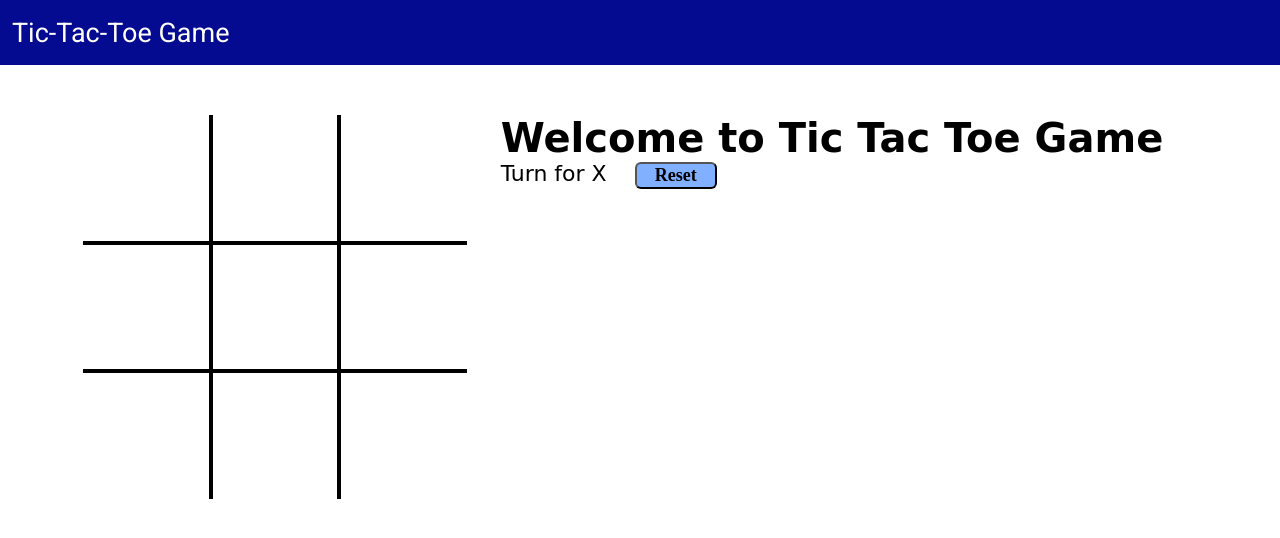
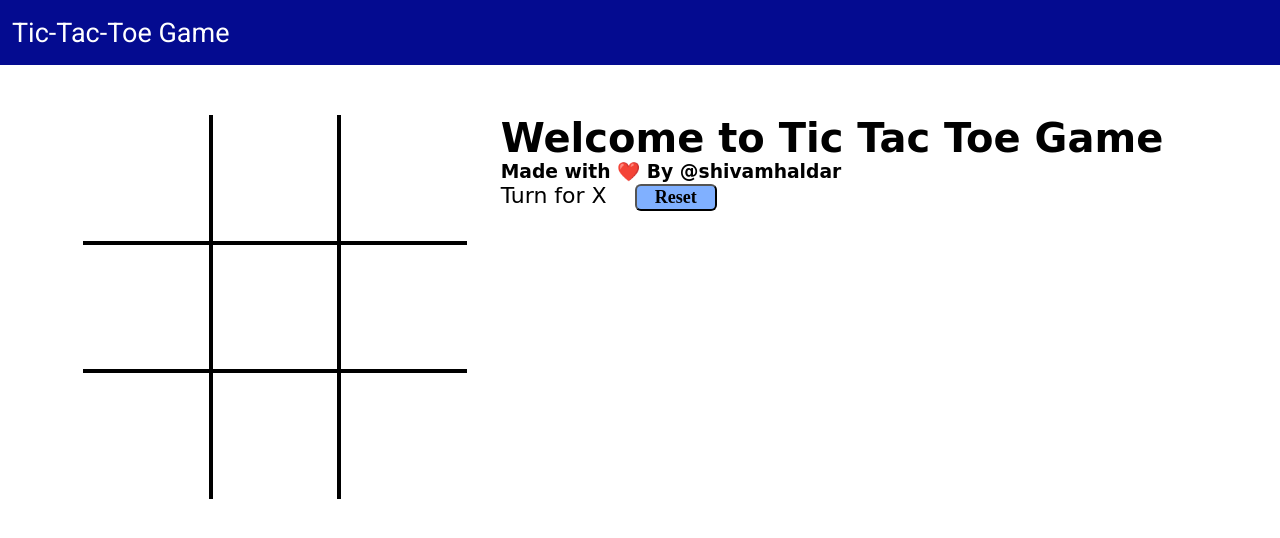
Before and after one commit to shivamhaldar/tic-tac-toe, a plain HTML site: page index.html in a window 1280 px wide. Drawn offline with Linux system fonts and the light colour scheme; a web font is replaced by a local one.

Commit message:
Update index.html

```diff
--- a/index.html
+++ b/index.html
@@ -29,6 +29,7 @@
       </div>
       <div class="gameInfo">
         <h1>Welcome to Tic Tac Toe Game</h1>
+        <h3>Made with ❤️ By @shivamhaldar</h3>
         <div>
           <span class="info">Turn for X</span>
           <button id="reset">Reset</button>
```
